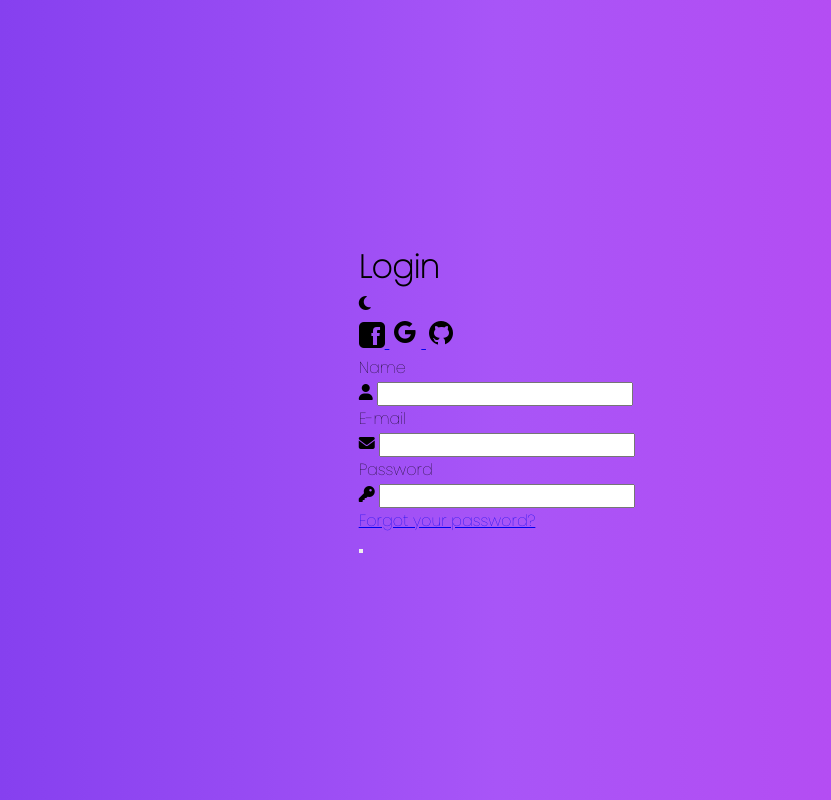
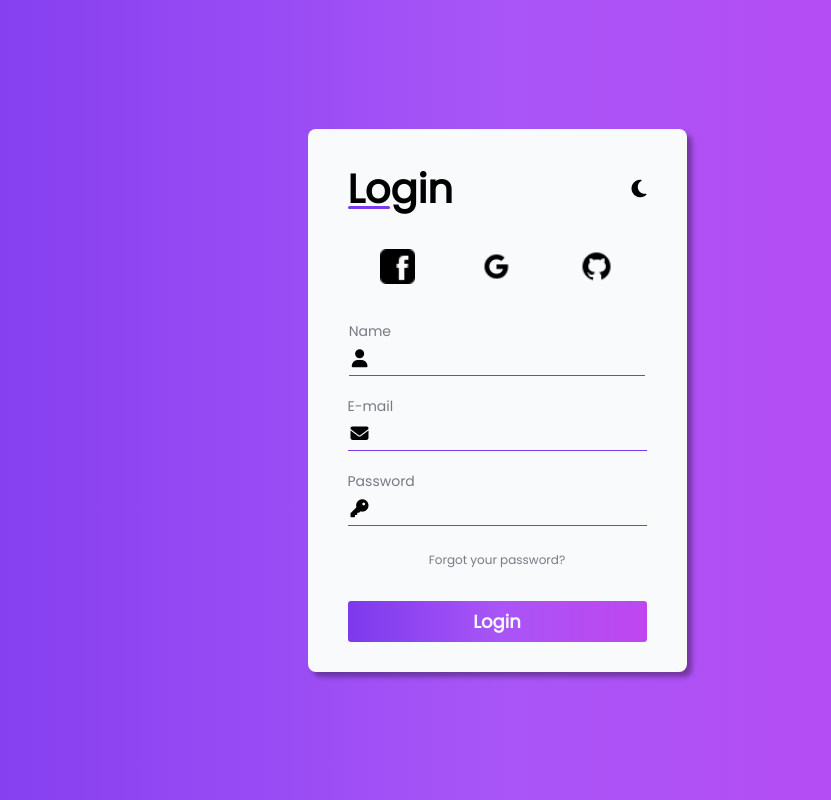
Before and after one commit to Padrin4Nunes/Form-Dark-Light, a plain HTML site: page index.html in a window 1280 px wide. Shown: the whole page, without its empty margins (143-974 px from the left). Drawn offline with Linux system fonts and the light colour scheme.

Commit message:
Fix HTML

```diff
--- a/assets/css/style.css
+++ b/assets/css/style.css
@@ -1,6 +1,5 @@
-@import url('https://fonts.googleapis.com/css2?family=Poppins:wght@100&family=Roboto:ital,wght@1,100;1,300;1,400&display=swap');
-
-:root{
+@import url('https://fonts.googleapis.com/css2?family=Poppins:wght@100;200;300;400&display=swap');
+:root {
   --color-light-50: #f8fafc;
 
   --color-dark-50: #797984;
@@ -14,14 +13,14 @@
   --color-gradient: linear-gradient(90deg, var(--color-purple-50), var(--color-purple-100), var(--color-purple-200));
 }
 
-*{
+* {
   font-family: 'Poppins', sans-serif;
   margin: 0;
   padding: 0;
   box-sizing: border-box;
 }
 
-#container{
+#container {
   height: 100vh;
   width: 100%;
   background: var(--color-gradient);
@@ -30,6 +29,116 @@
   justify-content: center;
 }
 
+#login-form {
+  background-color: var(--color-light-50);
+  display: flex;
+  flex-direction: column;
+  padding: 30px 40px;
+  border-radius: 8px;
+  gap: 30px;
+  box-shadow: 5px 5px 5px rgba(0, 0, 0, 0.336);
+  height: fit-content;
+}
+
+#form-header {
+  display: flex;
+  align-items: center;
+  justify-content: space-between;
+}
+
+#form-header h1 {
+  font-size: 40px;
+  position: relative;
+}
+
+#form-header h1::before {
+  position: absolute;
+  content: '';
+  width: 40%;
+  background-color: var(--color-purple-50);
+  height: 3px;
+  bottom: 10px;
+  border-radius: 5px;
+}
+
+#mode-icon {
+  cursor: pointer;
+  font-size: 20px;
+}
+
+#social_media {
+  display: flex;
+  justify-content: space-around;
+}
+
 #social_media img {
   width: 35px;
 }
+
+#social_media img:hover {
+  transform: scale(1.2);
+}
+
+#inputs {
+  display: flex;
+  flex-direction: column;
+  align-items: center;
+  justify-content: center;
+  gap: 20px;
+}
+
+.input-box {
+  font-size: 14px;
+  color: var(--color-dark-50);
+}
+
+.input-field {
+  display: flex;
+  align-items: center;
+  gap: 15px;
+  padding: 3px;
+  cursor: text;
+  border-bottom: 1px solid var(--color-purple-50);
+}
+
+.input-field i {
+  font-size: 18px;
+  color: var(--color-dark-900);
+}
+
+.input-field input {
+  border: none;
+  background-color: transparent;
+  width: 260px;
+  font-size: 18px;
+  padding: 0px 5px;
+}
+
+.input-field input:focus {
+  outline: none;
+}
+
+#forgot-password a {
+  text-decoration: none;
+  font-size: 12px;
+  color: var(--color-dark-50);
+}
+
+#forgot-password a:hover {
+  color: var(--color-purple-50);
+}
+
+#login-button {
+  border: none;
+  background: var(--color-gradient);
+  color: var(--color-light-50);
+  padding: 7px;
+  font-size: 18px;
+  border-radius: 3px;
+  cursor: pointer;
+  font-weight: bold;
+}
+
+#login-buttom:hover {
+  transform: scale(1.05);
+}
--- a/index.html
+++ b/index.html
@@ -11,12 +11,12 @@
 <body>
   <main id="container">
     <form id="login-form">
-      <div id="form_header">
+      <div id="form-header">
           <h1>Login</h1>
-          <i id="mode_icon" class="fa-solid fa-moon"></i>
+          <i id="mode-icon" class="fa-solid fa-moon"></i>
       </div>
 
-      <div id="socaial_media">
+      <div id="social_media">
         <a href="#">
             <img src="assets/img/facebook.png" alt="Facebook">
         </a>
@@ -39,7 +39,7 @@
               <input type="text" id="name" name="name">
             </div>
           </label>
-
+        </div>
 
           <div class="input-box">
             <label for="e-mail">
@@ -49,7 +49,7 @@
                 <input type="email" id="email" name="email">
               </div>
             </label>
-
+          </div>
 
             <div class="input-box">
               <label for="password">
@@ -59,6 +59,7 @@
                   <input type="password" id="password" name="password">
                 </div>
               </label>
+             </div>
 
               <div id="forgot-password">
                 <a href="#">
@@ -68,7 +69,10 @@
         </div>
       </div>
 
-      <button type="submit" id="button"></button>
+
+      <button type="submit" id="login-button">
+        Login
+      </button>
     </form>
   </main>
 
```
